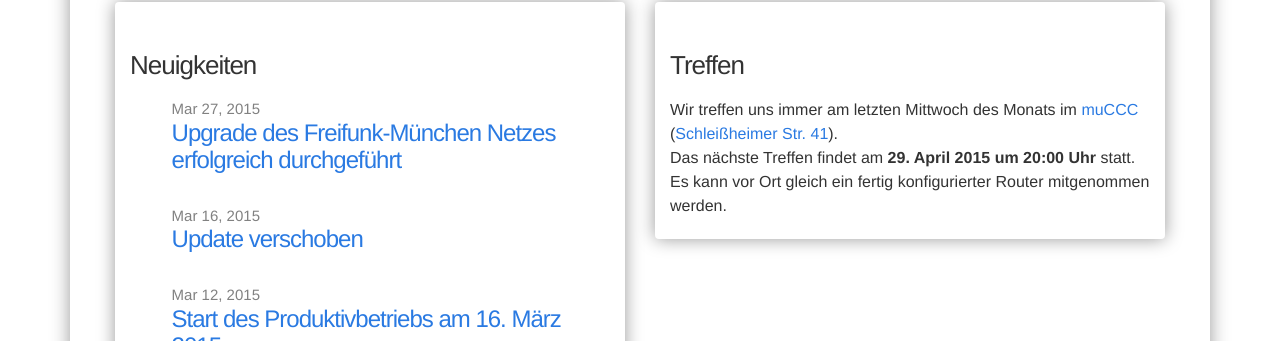
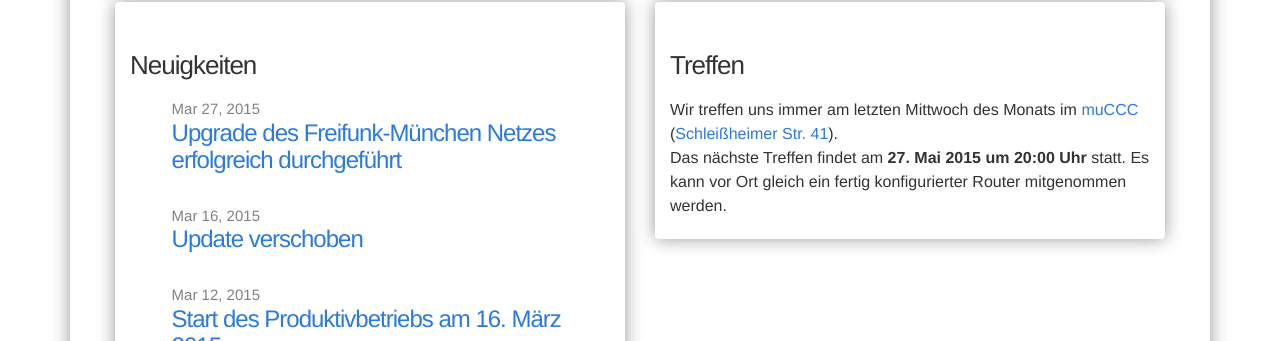
Before and after one commit to freifunkMUC/freifunkmuc.github.io, a Jekyll site: the page built from index.md, in a window 1280 px wide. Shown: the part 335-676 px from the top of the page. Built offline with Jekyll 4.4.1, drawn with Linux system fonts in a browser that asks for light colours; nearby versions of some CDN libraries; a style sheet for code colours, icons or effects is not loaded.

Commit message:
Changed date for next public meetup

```diff
--- a/_includes/treffen.md
+++ b/_includes/treffen.md
@@ -1,5 +1,5 @@
 ### Treffen
 
 Wir treffen uns immer am letzten Mittwoch des Monats im [muCCC](http://muc.ccc.de) ([Schleißheimer Str. 41](http://osm.org/go/0JAf0IVLh?node=2012031859)). \\
-Das nächste Treffen findet am **29. April 2015 um 20:00 Uhr** statt.
+Das nächste Treffen findet am **27. Mai 2015 um 20:00 Uhr** statt.
 Es kann vor Ort gleich ein fertig konfigurierter Router mitgenommen werden.
```
